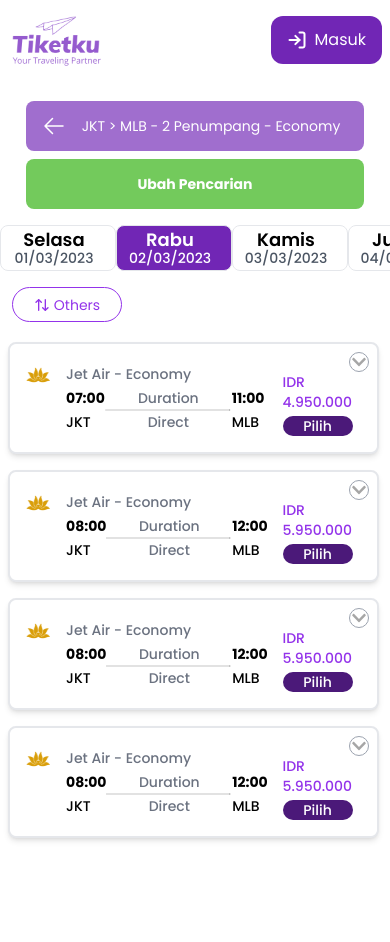
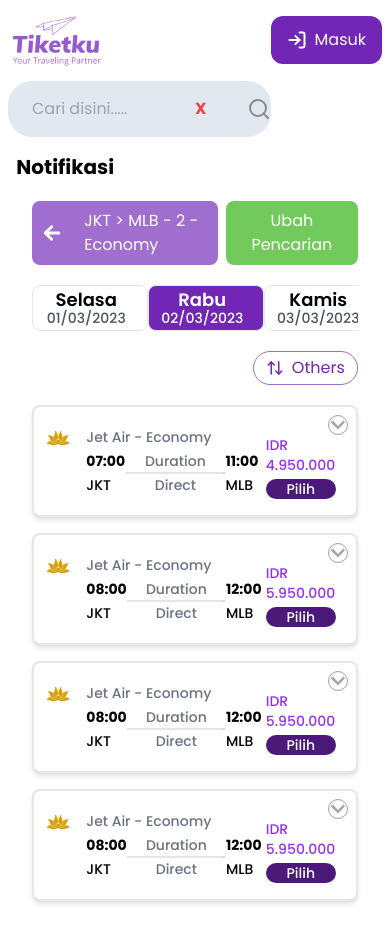
Before and after one commit to BATCH6-KEL3-FINALPROJECT/Kelompok3-Frontend-Final_Project, a React (Vite) app: page /search in a window 390 px wide. Shown: the top 942 px of the page. After the commit the page ends 917 px from the top, so only its background shows below. Built offline with nearby package versions, Linux system fonts and the light colour scheme; the HTML template or start-up script is replaced by a standard one.

Commit message:
Adding: Responsive For Search Page

```diff
--- a/package.json
+++ b/package.json
@@ -17,6 +17,7 @@
     "react-icons": "^5.2.1",
     "react-phone-input-2": "^2.15.1",
     "react-router-dom": "^6.23.1",
+    "react-toastify": "^10.0.5",
     "universal-cookie": "^7.1.4"
   },
   "devDependencies": {
--- a/src/App.jsx
+++ b/src/App.jsx
@@ -1,28 +1,28 @@
 import React from "react";
 import { Route, Routes } from "react-router-dom";
 import Home from "./pages/Home";
+import Search from "./pages/Search";
 import Login from "./pages/Login";
+import Register from "./pages/Register";
+import Otp from "./pages/Otp";
 import Reset from "./pages/Reset";
-import Register from "./pages/Register";
 import Riwayat from "./pages/Riwayat";
 import Notifikasi from "./pages/Notifikasi";
 import Akun from "./pages/Akun";
-import Otp from "./pages/Otp";
-import Search from "./pages/Search";
 
 function App() {
   return (
     <>
       <Routes>
         <Route path="/" element={<Home />}></Route>
+        <Route path="/search" element={<Search />}></Route>
         <Route path="/login" element={<Login />}></Route>
+        <Route path="/register" element={<Register />}></Route>
+        <Route path="/register/OTP" element={<Otp />}></Route>
         <Route path="/reset-password" element={<Reset />}></Route>
-        <Route path="/register" element={<Register />}></Route>
         <Route path="/riwayat-pesanan" element={<Riwayat />}></Route>
         <Route path="/notifikasi" element={<Notifikasi />}></Route>
         <Route path="/akun" element={<Akun />}></Route>
-        <Route path="/register/OTP" element={<Otp />}></Route>
-        <Route path="/search" element={<Search></Search>}></Route>
         <Route
           path="*"
           element={
--- a/src/components/AccordionTicket.jsx
+++ b/src/components/AccordionTicket.jsx
@@ -7,9 +7,9 @@ const AccordionTicket = ({ flight, isOpen, toggleAccordion }) => {
   };
 
   return (
-    <div className=" shadow-md border-2 rounded-3xl  bg-white  rounded-lg mb-4 transition-all duration-500 w-[95vw] sm:max-w-sm md:max-w-md lg:max-w-lg xl:max-w-[640px] relative">
+    <div className="p-3 shadow-md border-2 bg-white rounded-lg mb-4 transition-all duration-500 relative hover:border-[#7126B580]/50">
       <div
-        className={`px-4 py-3 text-left text-lg font-medium text-gray-900 bg-white flex items-center justify-between ${
+        className={` text-left text-lg font-medium text-gray-900 bg-white flex items-center justify-between ${
           isOpen ? "rounded-t-lg" : "rounded-lg"
         }`}
       >
@@ -47,7 +47,7 @@ const AccordionTicket = ({ flight, isOpen, toggleAccordion }) => {
         </div>
         <div>
           <img
-            className="hidden md:block me-10 "
+            className="hidden 2xs:block me-10 "
             src="tas.svg"
             alt="iconticket"
           />
--- a/src/components/EditSearch.jsx
+++ b/src/components/EditSearch.jsx
@@ -1,34 +1,24 @@
 import React from "react";
+import { motion } from "framer-motion";
+import { IoMdArrowRoundBack } from "react-icons/io";
+import { Link } from "react-router-dom";
 
 const EditSearch = ({ origin, destination, passengers, classType, onEdit }) => {
   return (
-    <div className="flex flex-col md:flex-row p-4 items-center md:justify-between">
-      <div className="w-full md:w-[700px] h-[50px] p-2 px-4 gap-2 rounded-lg bg-[#A06ECE] flex items-center mb-2 md:mb-0">
-        <a href="#" onClick={onEdit} className="flex items-center">
-          <svg
-            xmlns="http://www.w3.org/2000/svg"
-            fill="none"
-            viewBox="0 0 24 24"
-            strokeWidth="1.5"
-            stroke="currentColor"
-            className="w-6 h-6"
-          >
-            <path
-              strokeLinecap="round"
-              strokeLinejoin="round"
-              d="M10.5 19.5 3 12m0 0 7.5-7.5M3 12h18"
-              className="text-white"
-            />
-          </svg>
-        </a>
-        <h1 className="font-poppins text-sm md:text-base  md:font-medium leading-6 text-white text-center flex-1 mx-2">
-          {`${origin} > ${destination} - ${passengers} Penumpang - ${classType}`}
-        </h1>
-      </div>
-      <button className="w-full md:w-[220px] h-[50px] p-2 px-4 gap-2 rounded-lg bg-[#73CA5C] text-white font-poppins  text-sm md:text-base font-bold leading-6 text-center border-none cursor-pointer">
-        Ubah Pencarian
-      </button>
-    </div>
+    <motion.div
+      initial={{ opacity: 0, x: -75 }}
+      whileInView={{ opacity: 1, x: 0 }}
+      transition={{ duration: 0.75, delay: 0.75 }}
+      viewport={{ once: true }}
+      className="flex items-center flex-grow bg-[#A06ECE] text-white gap-5 p-2 md:p-3 rounded-lg"
+    >
+      <Link to="/">
+        <IoMdArrowRoundBack className="text-2xl" />
+      </Link>
+      <h3 className="text-base">
+        {origin} {">"} {destination} - {passengers} - {classType}
+      </h3>
+    </motion.div>
   );
 };
 
--- a/src/pages/Akun.jsx
+++ b/src/pages/Akun.jsx
@@ -7,10 +7,13 @@ import Navbar from "../components/Navbar";
 import { motion } from "framer-motion";
 import AccountSkeleton from "../components/AccountSkeleton";
 import AccountItem from "../components/AccountItem";
+import { toast, ToastContainer } from "react-toastify";
+import "react-toastify/dist/ReactToastify.css";
 
 const Akun = () => {
   const [isLogin, setIsLogin] = useState(true);
   const [isLoggedOut, setIsLoggedOut] = useState(false);
+  const [loading, setLoading] = useState(false);
   const [isLoading, setIsLoading] = useState(true);
   const [profile, setProfile] = useState({
     name: "Harry",
@@ -60,9 +63,41 @@ const Akun = () => {
     setProfile((prev) => ({ ...prev, [name]: value }));
   };
 
+  const validateEmail = (email) => {
+    const regex = /^[^\s@]+@[^\s@]+\.[^\s@]+$/;
+    return regex.test(email);
+  };
+
   const handleSubmit = (e) => {
     e.preventDefault();
-    console.log(profile);
+
+    if (!profile.name) {
+      toast.error("Name cannot be empty");
+      return;
+    }
+
+    if (!profile.telepon) {
+      toast.error("Telepon cannot be empty");
+      return;
+    }
+
+    if (!profile.email) {
+      toast.error("Email cannot be empty");
+      return;
+    }
+
+    if (!validateEmail(profile.email)) {
+      toast.error("Invalid email format");
+      return;
+    }
+
+    setLoading(true);
+
+    setTimeout(() => {
+      setLoading(false);
+      toast.success("Profile saved successfully");
+      console.log(profile);
+    }, 3000);
   };
 
   return (
@@ -73,6 +108,7 @@ const Akun = () => {
           initial={{ opacity: 0, x: -75 }}
           whileInView={{ opacity: 1, x: 0 }}
           transition={{ duration: 0.75, delay: 0.25 }}
+          viewport={{ once: true }}
           className="text-xl font-bold"
         >
           Akun
@@ -82,6 +118,7 @@ const Akun = () => {
             initial={{ opacity: 0, x: -75 }}
             whileInView={{ opacity: 1, x: 0 }}
             transition={{ duration: 0.75, delay: 0.75 }}
+            viewport={{ once: true }}
             className="flex items-center flex-grow bg-[#A06ECE] text-white gap-5 p-2 rounded-lg"
           >
             <Link to="/">
@@ -100,6 +137,7 @@ const Akun = () => {
               handleSubmit={handleSubmit}
               profile={profile}
               setProfile={setProfile}
+              loading={loading}
             />
           )}
         </div>
@@ -115,6 +153,7 @@ const Akun = () => {
           </div>
         </>
       )}
+      <ToastContainer />
     </>
   );
 };
--- a/src/pages/Riwayat.jsx
+++ b/src/pages/Riwayat.jsx
@@ -17,6 +17,7 @@ const Riwayat = () => {
           initial={{ opacity: 0, x: -75 }}
           whileInView={{ opacity: 1, x: 0 }}
           transition={{ duration: 0.75, delay: 0.25 }}
+          viewport={{ once: true }}
           className="text-xl font-bold"
         >
           Riwayat Pemesanan
@@ -26,6 +27,7 @@ const Riwayat = () => {
             initial={{ opacity: 0, x: -75 }}
             whileInView={{ opacity: 1, x: 0 }}
             transition={{ duration: 0.75, delay: 0.75 }}
+            viewport={{ once: true }}
             className="flex items-center flex-grow bg-[#A06ECE] text-white gap-5 p-2 rounded-lg"
           >
             <Link to="/">
@@ -37,6 +39,7 @@ const Riwayat = () => {
             initial={{ opacity: 0, x: 75 }}
             whileInView={{ opacity: 1, x: 0 }}
             transition={{ duration: 0.75, delay: 0.75 }}
+            viewport={{ once: true }}
             className="flex gap-2 items-center"
           >
             <button className="flex items-center text-base gap-2 border border-[#7126B5] p-1 px-2 rounded-full">
--- a/src/pages/Search.jsx
+++ b/src/pages/Search.jsx
@@ -1,24 +1,20 @@
 import React, { useEffect, useState } from "react";
 import Navbar from "../components/Navbar";
-import { useNavigate } from "react-router-dom";
+import { Link, useNavigate } from "react-router-dom";
 import Cookies from "universal-cookie";
 import Filter from "../components/Filter";
 import AccordionTicket from "../components/AccordionTicket";
 import ModalFilter from "../components/ModalFilter";
 import EditSearch from "../components/EditSearch";
 import ButtonSearchingDay from "../components/ButtonSearchingDay";
+import { IoMdArrowRoundBack } from "react-icons/io";
 import { LuArrowUpDown } from "react-icons/lu";
+import { motion } from "framer-motion";
 
 const Search = () => {
   const [isLogin, setIsLogin] = useState(true);
-  const [isLoggedOut, setIsLoggedOut] = useState(false);
   const navigate = useNavigate();
   const cookies = new Cookies();
-
-  const handleLogout = async (event) => {
-    cookies.remove("token");
-    setIsLoggedOut(true);
-  };
 
   useEffect(() => {
     const checkToken = cookies.get("token");
@@ -27,14 +23,7 @@ const Search = () => {
     } else {
       setIsLogin(false);
     }
-
-    if (isLoggedOut) {
-      const timer = setTimeout(() => {
-        navigate("/login");
-      }, 3000);
-      return () => clearTimeout(timer);
-    }
-  }, [isLoggedOut, navigate]);
+  }, [navigate]);
 
   const flightsDummy = [
     {
@@ -206,17 +195,19 @@ const Search = () => {
   ];
 
   return (
-    <div>
-      <div>
-        <Navbar isLogin={isLogin} />
-      </div>
-      <div>
-        <div className=" mt-3 hidden md:block md:mt-10  md:ps-44 ">
-          <h1 className="text-lg">
-            <strong>Detail Penerbangan</strong>
-          </h1>
-        </div>
-        <div className=" flex flex-col items-center">
+    <>
+      <Navbar isLogin={isLogin} isSearch={true} />
+      <div className="w-11/12 md:w-2/3 mx-auto flex flex-col gap-5 overflow-hidden">
+        <motion.h1
+          initial={{ opacity: 0, x: -75 }}
+          whileInView={{ opacity: 1, x: 0 }}
+          transition={{ duration: 0.75, delay: 0.25 }}
+          viewport={{ once: true }}
+          className="text-xl font-bold"
+        >
+          Notifikasi
+        </motion.h1>
+        <div className="flex justify-between items-center gap-2 mx-4 relative">
           <EditSearch
             origin="JKT"
             destination="MLB"
@@ -224,7 +215,17 @@ const Search = () => {
             classType="Economy"
             onEdit={() => console.log("Edit search clicked")}
           />
-          <div className="flex md:justify-center  w-screen md:w-auto overflow-scroll md:overflow-auto">
+          <motion.button
+            initial={{ opacity: 0, x: 75 }}
+            whileInView={{ opacity: 1, x: 0 }}
+            transition={{ duration: 0.75, delay: 0.75 }}
+            viewport={{ once: true }}
+            className="text-white gap-5 p-2 md:p-3 px-5 rounded-lg bg-[#73CA5C]"
+          >
+            Ubah Pencarian
+          </motion.button>
+        </div>
+        <div className="flex justify-between mx-4 overflow-x-auto">
           {days.map(({ day, date }) => (
             <ButtonSearchingDay
               key={day}
@@ -235,20 +236,19 @@ const Search = () => {
             />
           ))}
         </div>
-        </div>
 
         {/*  Filter Button dan Modal */}
-        <div className="flex ms-3 md:mt-8  mt-4 md:mb-2 md:justify-end me-36">
+        <div className="flex justify-end">
           <button
-            className="flex justify-center items-center px-1 py-2 border border-purple-600 text-purple-600 rounded-full"
-            style={{ width: "110px", height: " 35px" }}
+            className="flex justify-center items-center gap-2 px-3 py-1 border border-[#A06ECE] text-[#7126B5] rounded-full mx-4"
             onClick={handleOpenModal}
           >
-            <span className="ps-0 pe-1">
-              <LuArrowUpDown />
+            <span>
+              <LuArrowUpDown className="text-lg" />
             </span>
-            <span className="text-sm">{getButtonText()}</span>
+            <span className="text-base">{getButtonText()}</span>
           </button>
+        </div>
         <ModalFilter
           isOpen={isModalOpen}
           onClose={handleCloseModal}
@@ -256,18 +256,13 @@ const Search = () => {
           onSelectFilter={handleSelectFilter}
           onApplyFilter={handleApplyFilter}
         />
+
+        <div className="flex flex-col md:flex-row gap-5 mx-4">
+          <div className="flex-col gap-4 font-medium none hidden md:flex text-base md:w-1/4">
+            <h1 className="font-medium text-base">Filter</h1>
+            <Filter />
           </div>
-
-        <div className="flex flex-col md:flex-row h-screen">
-          {/* Sidebar */}
-          <div className="w-1/3 p-4 ms-3 mt-6 justify-end md:flex hidden ">
-            <Filter></Filter>
-          </div>
-
-          {/* Flight List */}
-          <div className="w-3/4 ps-2">
-            {/* Flight Cards */}
-            <div className=" mx-auto md:mt-10 mt-5 md:ms-16">
+          <div className="flex-grow">
             {flightsDummy.map((flight, index) => (
               <AccordionTicket
                 key={index}
@@ -279,8 +274,7 @@ const Search = () => {
           </div>
         </div>
       </div>
-      </div>
-    </div>
+    </>
   );
 };
 
--- a/tailwind.config.js
+++ b/tailwind.config.js
@@ -2,7 +2,11 @@
 export default {
   content: ["./index.html", "./src/**/*.{js,ts,jsx,tsx}"],
   theme: {
-    extend: {},
+    extend: {
+      screens: {
+        "2xs": "400px",
+      },
+    },
   },
   plugins: [],
 };
```
Also changed, not shown: src/components/AccountItem.jsx (+8 -2 lines), src/components/Filter.jsx (+10 -21 lines), src/components/TypeFilter.jsx (+13 -9 lines), src/pages/Notifikasi.jsx (+91 -32 lines), 1 other file (tests, documents, lock files or other folders). Lines whose indentation alone changed are shown as unchanged.
